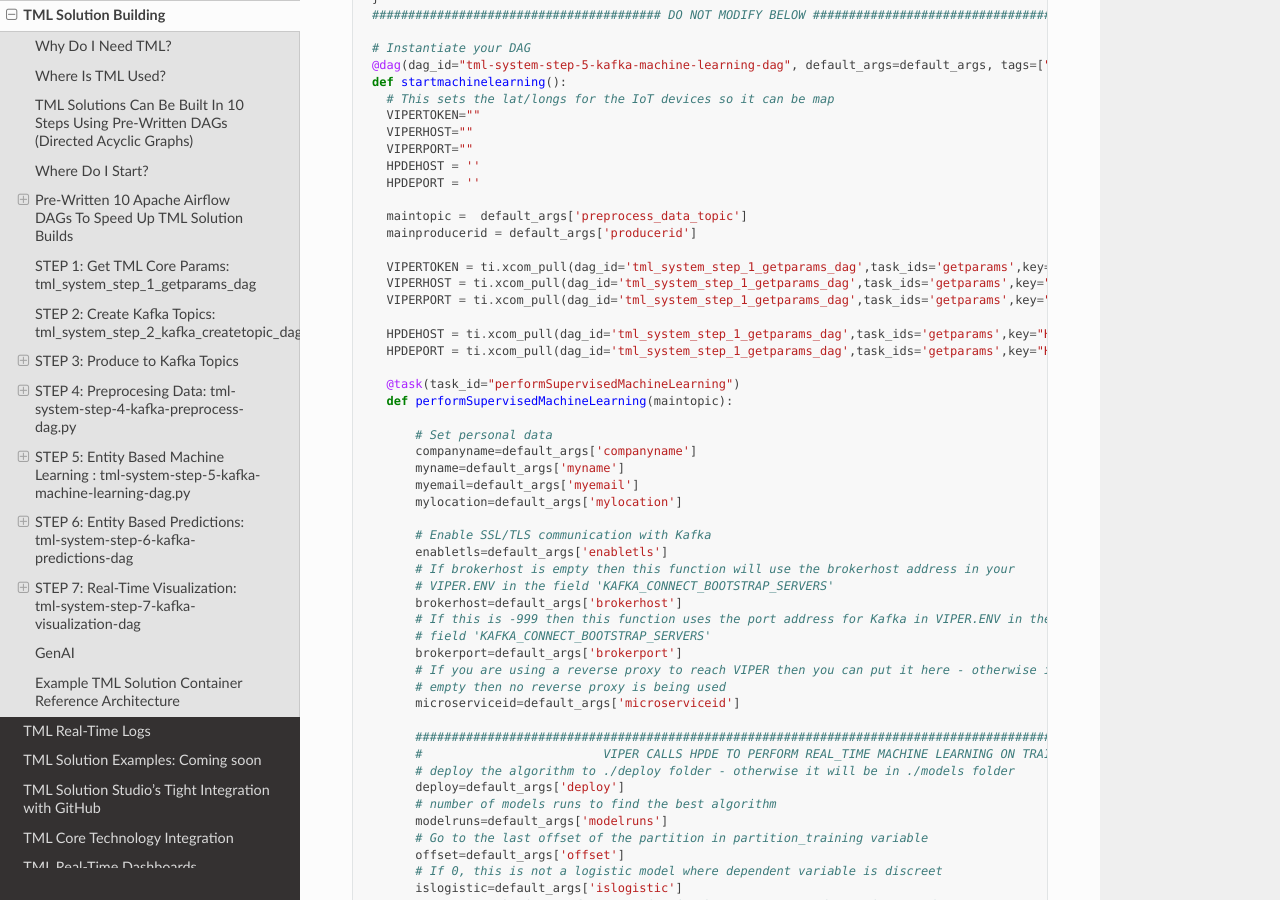
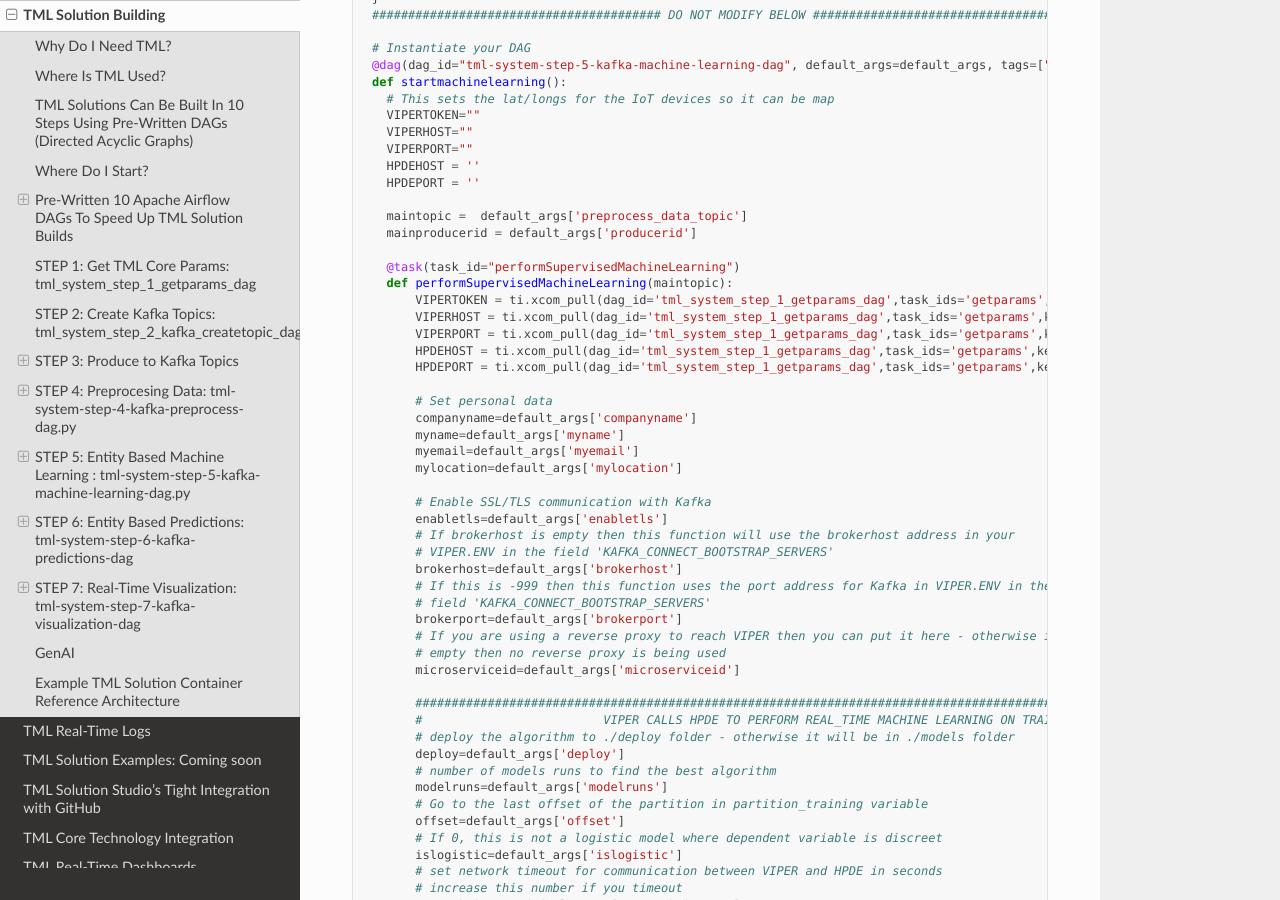
Before and after one commit to smaurice101/readthedocs, a Sphinx documentation site: the page built from docs/source/tmlbuilds.rst, in a window 1280 px wide and 900 px high, scrolled down 21266 px. Built offline with Sphinx 7.4.7 and the Read the Docs theme 2.0.0, drawn with Linux system fonts in a browser that asks for light colours.

Commit message:
Update tmlbuilds.rst

```diff
--- a/docs/source/tmlbuilds.rst
+++ b/docs/source/tmlbuilds.rst
@@ -1232,15 +1232,13 @@ Another powerful feature of TML is performing machine learning at the entity lev
       maintopic =  default_args['preprocess_data_topic']
       mainproducerid = default_args['producerid']
 
-      VIPERTOKEN = ti.xcom_pull(dag_id='tml_system_step_1_getparams_dag',task_ids='getparams',key="VIPERTOKEN")
-      VIPERHOST = ti.xcom_pull(dag_id='tml_system_step_1_getparams_dag',task_ids='getparams',key="VIPERHOST")
-      VIPERPORT = ti.xcom_pull(dag_id='tml_system_step_1_getparams_dag',task_ids='getparams',key="VIPERPORT")
-
-      HPDEHOST = ti.xcom_pull(dag_id='tml_system_step_1_getparams_dag',task_ids='getparams',key="HPDEHOST")
-      HPDEPORT = ti.xcom_pull(dag_id='tml_system_step_1_getparams_dag',task_ids='getparams',key="HPDEPORT")
-
       @task(task_id="performSupervisedMachineLearning")
       def performSupervisedMachineLearning(maintopic):
+          VIPERTOKEN = ti.xcom_pull(dag_id='tml_system_step_1_getparams_dag',task_ids='getparams',key="VIPERTOKEN")
+          VIPERHOST = ti.xcom_pull(dag_id='tml_system_step_1_getparams_dag',task_ids='getparams',key="VIPERHOST")
+          VIPERPORT = ti.xcom_pull(dag_id='tml_system_step_1_getparams_dag',task_ids='getparams',key="VIPERPORT")
+          HPDEHOST = ti.xcom_pull(dag_id='tml_system_step_1_getparams_dag',task_ids='getparams',key="HPDEHOST")
+          HPDEPORT = ti.xcom_pull(dag_id='tml_system_step_1_getparams_dag',task_ids='getparams',key="HPDEPORT")
 
           # Set personal data
           companyname=default_args['companyname']
```
